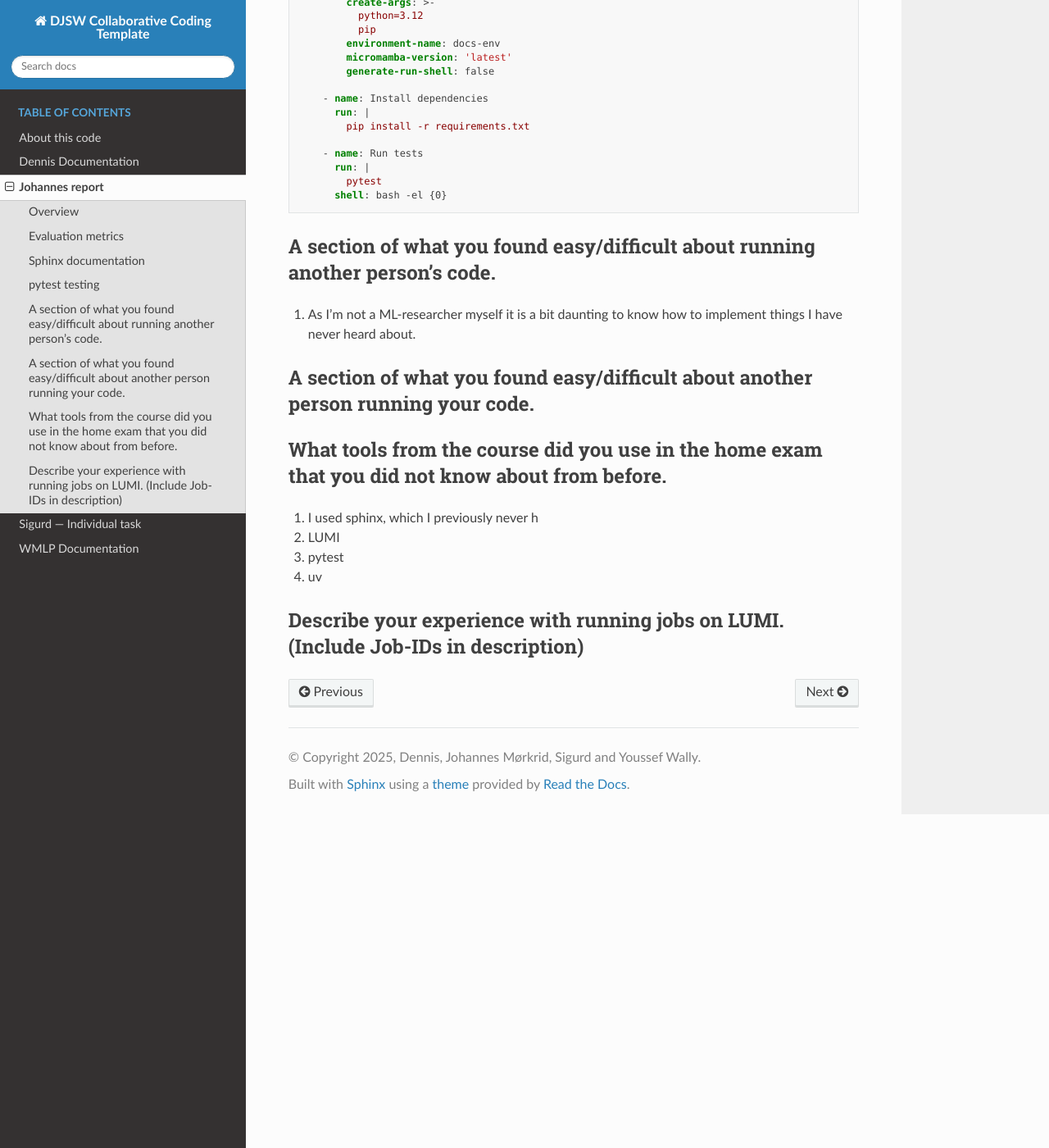
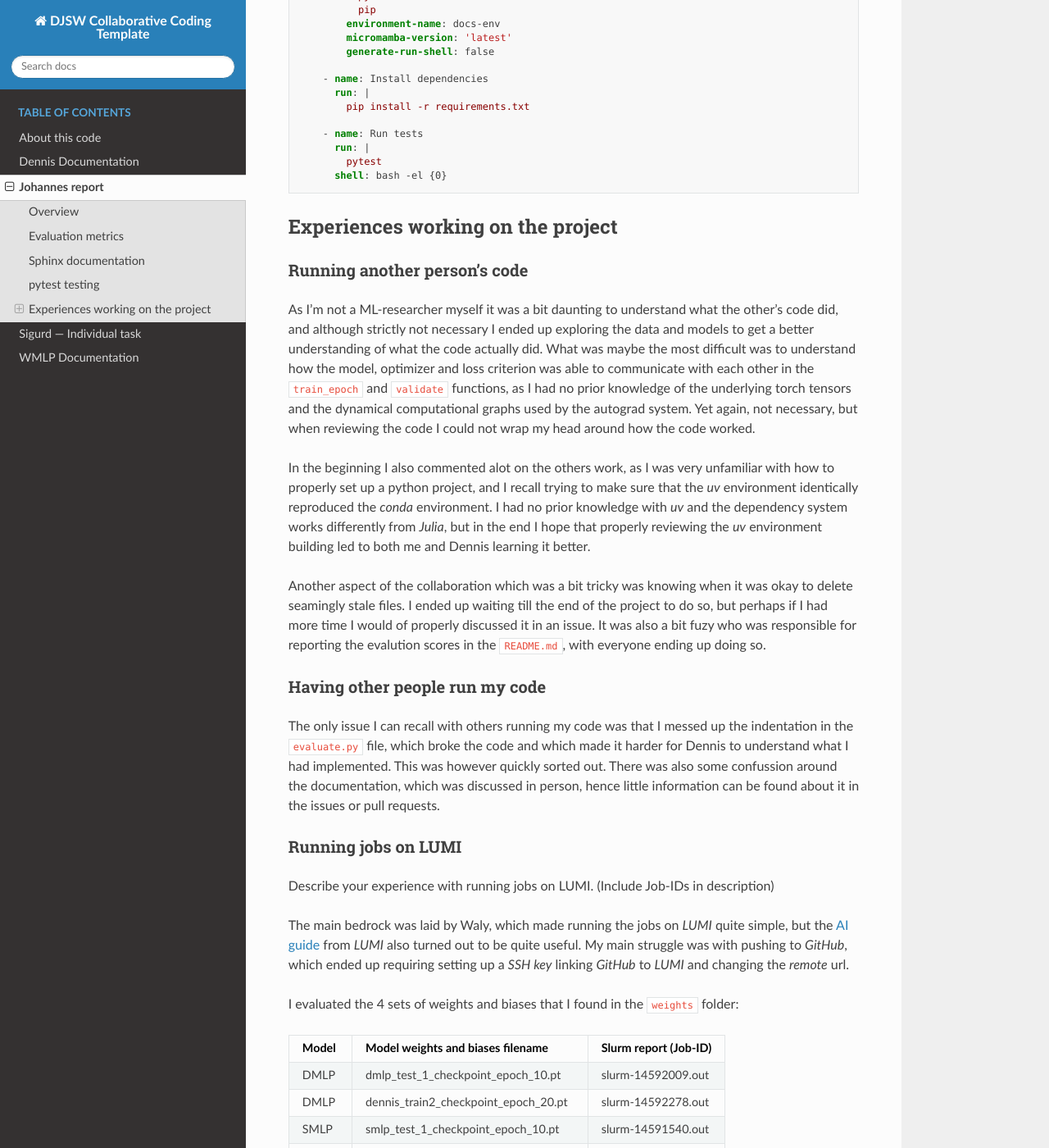
Before and after one commit to youssefwally/DJSW_collaborative_coding, a Sphinx documentation site: the page built from docs/johannes.md, in a window 1280 px wide and 1400 px high, scrolled down 4754 px. Shown: the whole window at 82% size. Built offline with Sphinx 7.4.7 and the Read the Docs theme 3.1.0, drawn with Linux system fonts in a browser that asks for light colours; some of the changed text lies outside the part shown.

Commit message:
Added section on experiences working on the project, and also formatted things better

````diff
--- a/docs/johannes.md
+++ b/docs/johannes.md
@@ -2,7 +2,7 @@ Johannes report
 ================
 
 ## Overview
-As the only non-ML person on the project my tasks was mainly to implement evaluation metrics used to evaluate the others models and review the others code. In addition, as I'm developing my own Julia package, a major focus has been on implementing automated documentation and unit-testing, by using GitHub Actions.
+As the only non-ML person on the project my tasks was mainly to implement evaluation metrics used to evaluate the others models and review the others code. In addition, as I'm developing my own *Julia* package, a major focus has been on implementing automated documentation and unit-testing, by using *GitHub Actions*.
 
 ## Evaluation metrics
 The metrics implemented are `accuracy`, `precision`, `recall` and `f1_score`, with the `balanced_accuracy` being implemented by [Waly](WMLP.md).
@@ -98,7 +98,7 @@ def f1_score(y_true, y_pred):
 ```
 
 ## Sphinx documentation
-Choose to follow mostly the [tutorial](https://fys-8805-collaborative-coding.github.io/lecture-material/documentation/) on how to setup Sphinx, as it was new to me. I also tried to make the folder structure similar to how I have implemented it in my own Julia project, however it seemed to complicate the website paths.
+Choose to follow mostly the [tutorial](https://fys-8805-collaborative-coding.github.io/lecture-material/documentation/) on how to setup *Sphinx*, as it was new to me. I also tried to make the folder structure similar to how I have implemented it in my own *Julia* project, however it seemed to complicate the website paths.
 
 When it comes to automating the documentation, the instructions in the tutorial seemed outdated and with the way our project was setup I had to manually install the dependencies:
 ```{code-block} yaml
@@ -149,7 +149,7 @@ jobs:
         publish_dir: docs/_build/
         force_orphan: true
 ```
-There might have been a better way to do it but I'm new to yaml and python related GitHub Actions.
+There might have been a better way to do it but I'm new to *yaml* and *Python* related *GitHub Actions*.
 
 ## pytest testing
 Writing tests was daunting at first, specially since I have never used *pytest*, but by writing comments about what wanted to test made it simpler to create simple states that tests some of the common mistakes in which the metrics might be called. Another important aspect was to check that the asserts works as expected such that metrics produce sensible results. Most tests looks something like this:
@@ -237,16 +237,30 @@ jobs:
       shell: bash -el {0}
 ```
 
-## A section of what you found easy/difficult about running another person’s code.
-1. As I'm not a ML-researcher myself it is a bit daunting to know how to implement things
-I have never heard about.
+## Experiences working on the project
 
-## A section of what you found easy/difficult about another person running your code.
+### Running another person's code
+As I'm not a ML-researcher myself it was a bit daunting to understand what the other's code did, and although strictly not necessary I ended up exploring the data and models to get a better understanding of what the code actually did. What was maybe the most difficult was to understand how the model, optimizer and loss criterion was able to communicate with each other in the `train_epoch` and `validate` functions, as I had no prior knowledge of the underlying torch tensors and the dynamical computational graphs used by the autograd system. Yet again, not necessary, but when reviewing the code I could not wrap my head around how the code worked.
 
-## What tools from the course did you use in the home exam that you did not know about from before.
-1. I used sphinx, which I previously never h
-2. LUMI
-3. pytest
-4. uv
+In the beginning I also commented alot on the others work, as I was very unfamiliar with how to properly set up a python project, and I recall trying to make sure that the *uv* environment identically reproduced the *conda* environment. I had no prior knowledge with *uv* and the dependency system works differently from *Julia*, but in the end I hope that properly reviewing the *uv* environment building led to both me and Dennis learning it better.
 
-## Describe your experience with running jobs on LUMI. (Include Job-IDs in description)
+Another aspect of the collaboration which was a bit tricky was knowing when it was okay to delete seamingly stale files. I ended up waiting till the end of the project to do so, but perhaps if I had more time I would of properly discussed it in an issue. It was also a bit fuzy who was responsible for reporting the evalution scores in the `README.md`, with everyone ending up doing so.
+
+### Having other people run my code
+The only issue I can recall with others running my code was that I messed up the indentation in the `evaluate.py` file, which broke the code and which made it harder for Dennis to understand what I had implemented. This was however quickly sorted out. There was also some confussion around the documentation, which was discussed in person, hence little information can be found about it in the issues or pull requests.
+
+### Running jobs on LUMI
+Describe your experience with running jobs on LUMI. (Include Job-IDs in description)
+
+The main bedrock was laid by Waly, which made running the jobs on *LUMI* quite simple, but the
+[AI guide](https://github.com/Lumi-supercomputer/LUMI-AI-Guide) from *LUMI* also turned out to be quite useful. My main struggle was with pushing to *GitHub*, which ended up requiring setting up a *SSH key* linking *GitHub* to *LUMI* and changing the *remote* url.
+
+I evaluated the 4 sets of weights and biases that I found in the `weights` folder:
+| Model | Model weights and biases filename    | Slurm report (Job-ID) |
+|-------|--------------------------------------|-----------------------|
+| DMLP  | dmlp_test_1_checkpoint_epoch_10.pt   | slurm-14592009.out    |
+| DMLP  | dennis_train2_checkpoint_epoch_20.pt | slurm-14592278.out    |
+| SMLP  | smlp_test_1_checkpoint_epoch_10.pt   | slurm-14591540.out    |
+| WMLP  | wmlp_train_1_checkpoint_epoch_100.pt | slurm-1491007.out     |
+
+(I also ran the code in training mode on my local computer out of curiosity)
````
Also changed, not shown: other parts of docs/johannes.md (+1 -1 lines).
